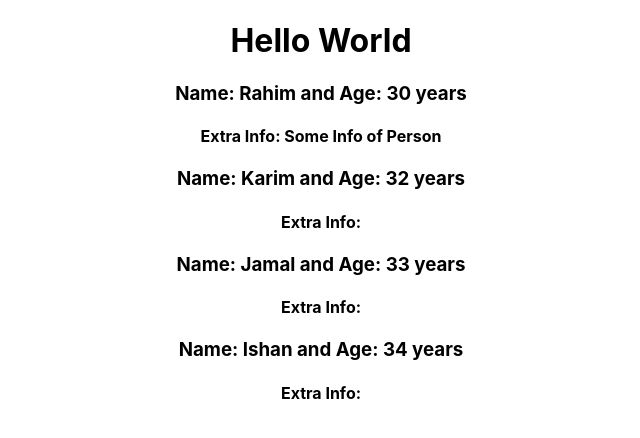
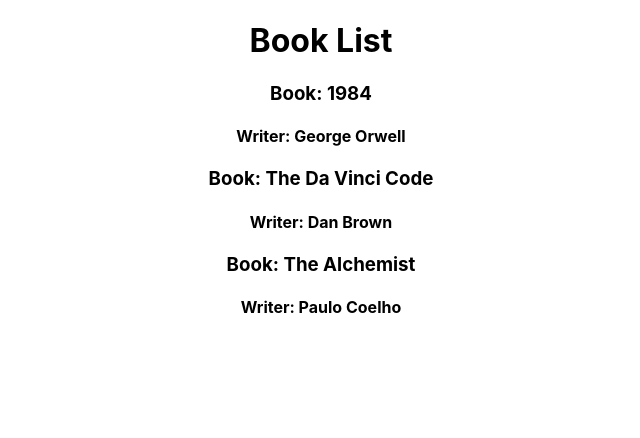
Before and after one commit to ishanmazhar/react_revision, a React (Create React App) app: page / in a window 1280 px wide. Shown: the top 438 px of the page, without its empty margins (319-959 px from the left). Built offline with nearby package versions, Linux system fonts and the light colour scheme.

Commit message:
Writing a new component

```diff
--- a/src/App.js
+++ b/src/App.js
@@ -1,27 +1,20 @@
 import React, { Component } from 'react';
 import './App.css';
-import Person from './components/Person';
-
-// React library converts jsx to html
+import Book from './components/Book';
 
 class App extends Component {
   render() {
-    //JS codes here
-    // let obj = new Component();
-    // console.log(obj);
+
     return (
-      //JSX codes here
+
       <div className="App">
-        <h1>Hello World</h1>
-        <Person name="Rahim" age="30">Some Info of Person</Person>
-        <Person name="Karim" age="32"/>
-        <Person name="Jamal" age="33"/>
-        <Person name="Ishan" age="34"/>
+        <h1>Book List</h1>
+        <Book bookname="1984" writer="George Orwell" />
+        <Book bookname="The Da Vinci Code" writer="Dan Brown" />
+        <Book bookname="The Alchemist" writer="Paulo Coelho" />
       </div>
     );
   }
-  // return React.createElement('div', { className: 'App' },
-  //   React.createElement('h1', null, 'Hello World'), <Person />);
 }
 
 
--- /dev/null
+++ b/src/components/Book.js
@@ -0,0 +1,12 @@
+import React from 'react';
+
+const Book = props => {
+    return (
+        <div>
+            <h3>Book: {props.bookname}</h3>
+            <h4>Writer: {props.writer}</h4>
+        </div>
+    );
+}
+
+export default Book;
--- a/src/components/Person.js
+++ b/src/components/Person.js
@@ -11,9 +11,9 @@
 // }
 
 class Person extends Component {
-    constructor(props) {
-        super(props);
-    }
+    // constructor(props) {
+    //     super(props);
+    // }
     render() {
         // console.log(this.props);
         return (
```
Also changed, not shown: src/App01.js (added, +28 -0 lines), 1 other file (tests, documents, lock files or other folders).
